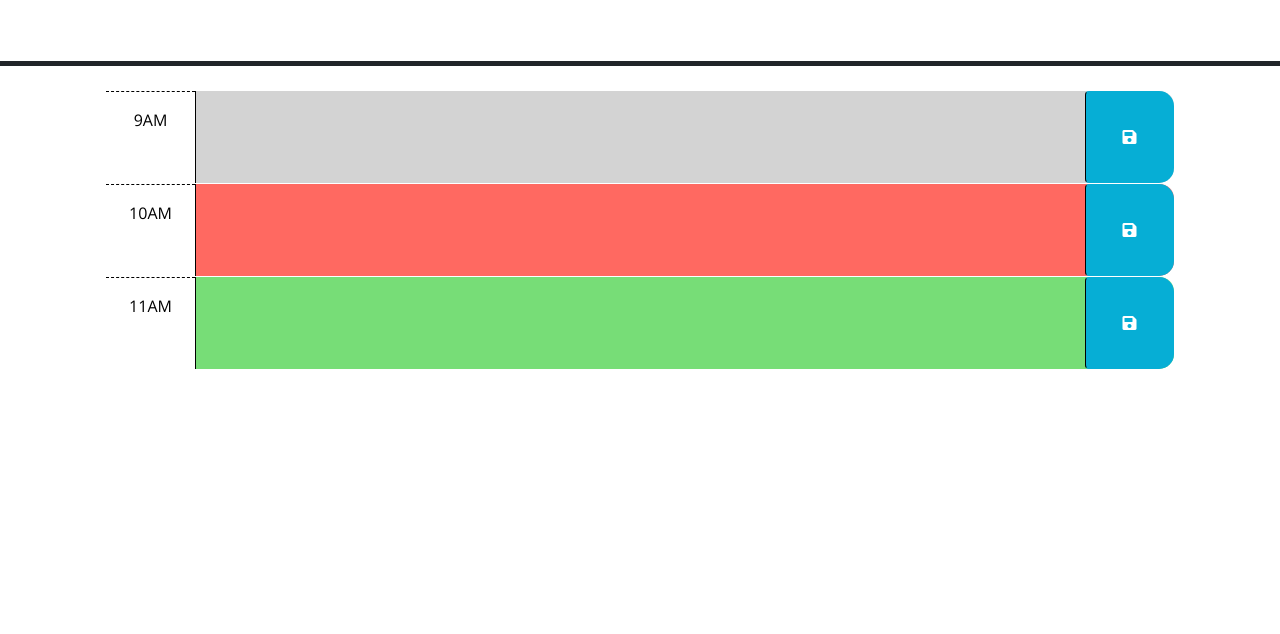
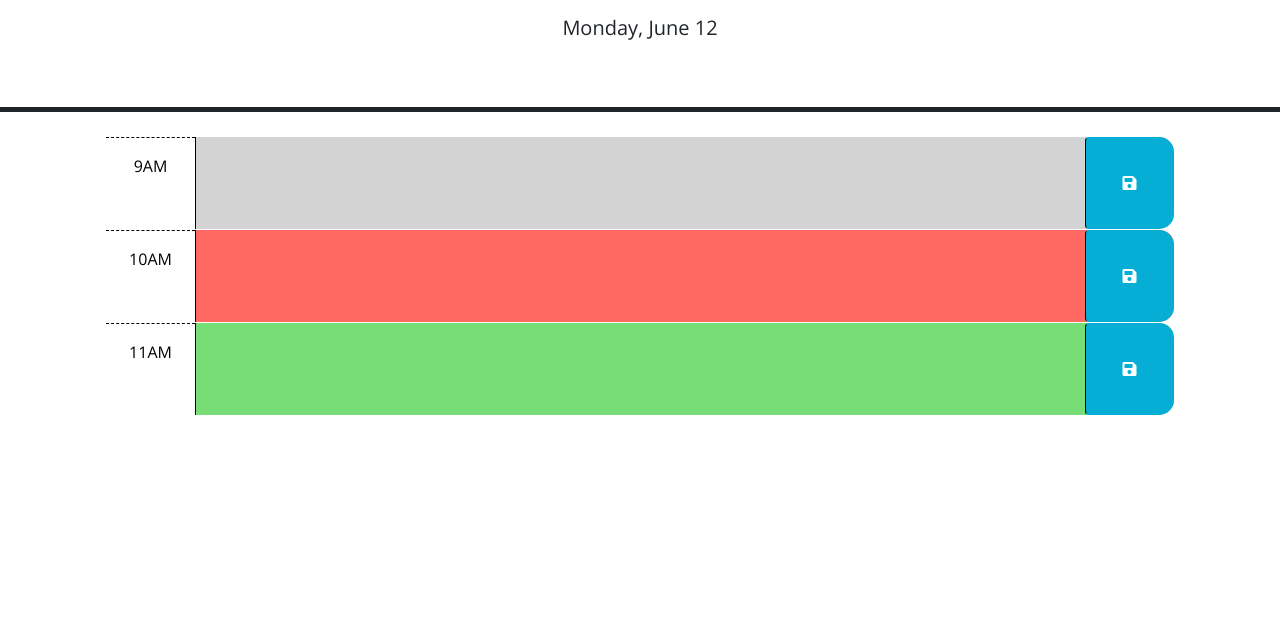
Before and after one commit to Craigien/didactic-octo-spork-module-05-challenge, a plain HTML site: page index.html in a window 1280 px wide. Shown: the part 166-800 px from the top of the page. Drawn offline with nearby package versions, Linux system fonts and the light colour scheme; files that its build step writes are made by us from their sources.

Commit message:
Added current date using dayjs to JavaScript

```diff
--- a/assets/js/script.js
+++ b/assets/js/script.js
@@ -2,6 +2,12 @@
 // the code isn't run until the browser has finished rendering all the elements
 // in the html.
 $(function () {
+
+  // Sets current date in page header
+  // Need to add text to date number
+  var today = dayjs();
+  $('#currentDay').text(today.format('dddd, MMMM DD'));
+
   // TODO: Add a listener for click events on the save button. This code should
   // use the id in the containing time-block as a key to save the user input in
   // local storage. HINT: What does `this` reference in the click listener
--- a/index.html
+++ b/index.html
@@ -18,7 +18,7 @@
       href="https://fonts.googleapis.com/css?family=Open+Sans&display=swap"
       rel="stylesheet"
     />
-    <link rel="stylesheet" href="style.css" />
+    <link rel="stylesheet" href="./assets/css/style.css" />
     <title>Work Day Scheduler</title>
   </head>
 
@@ -73,6 +73,6 @@
       crossorigin="anonymous"
     ></script>
 
-    <script src="script.js"></script>
+    <script src="./assets/js/script.js"></script>
   </body>
 </html>
```
